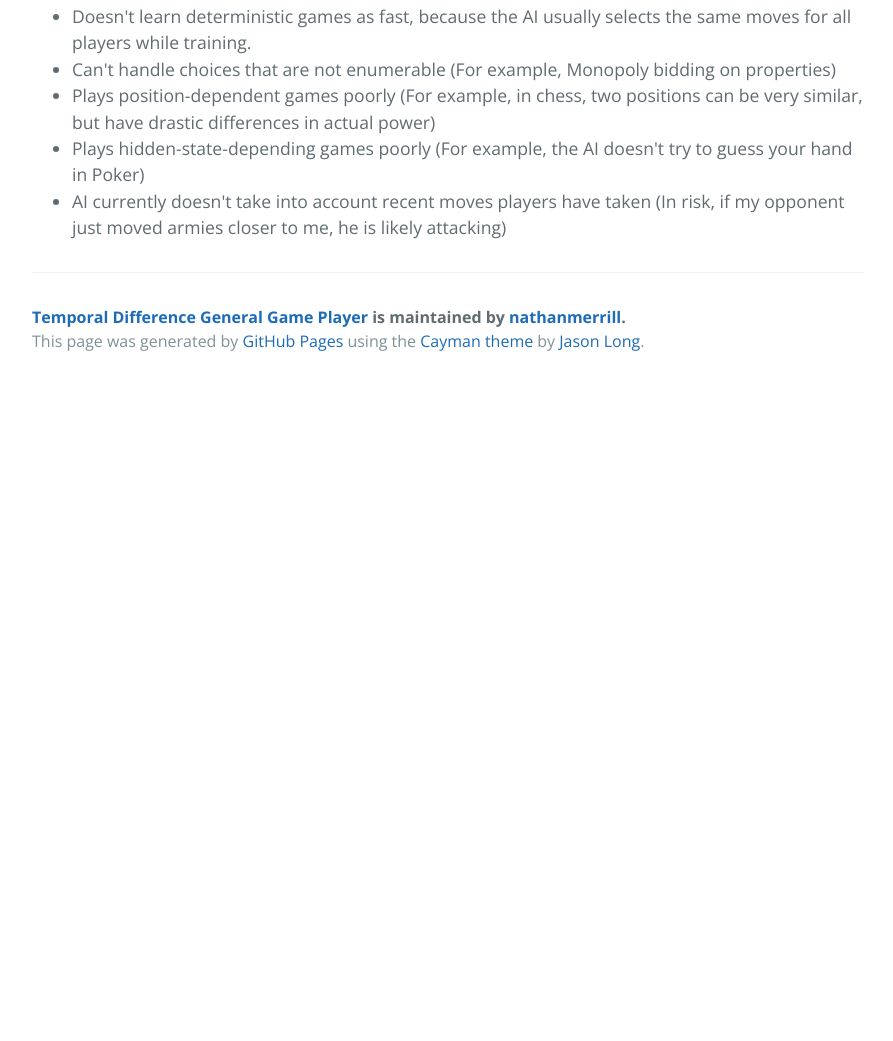
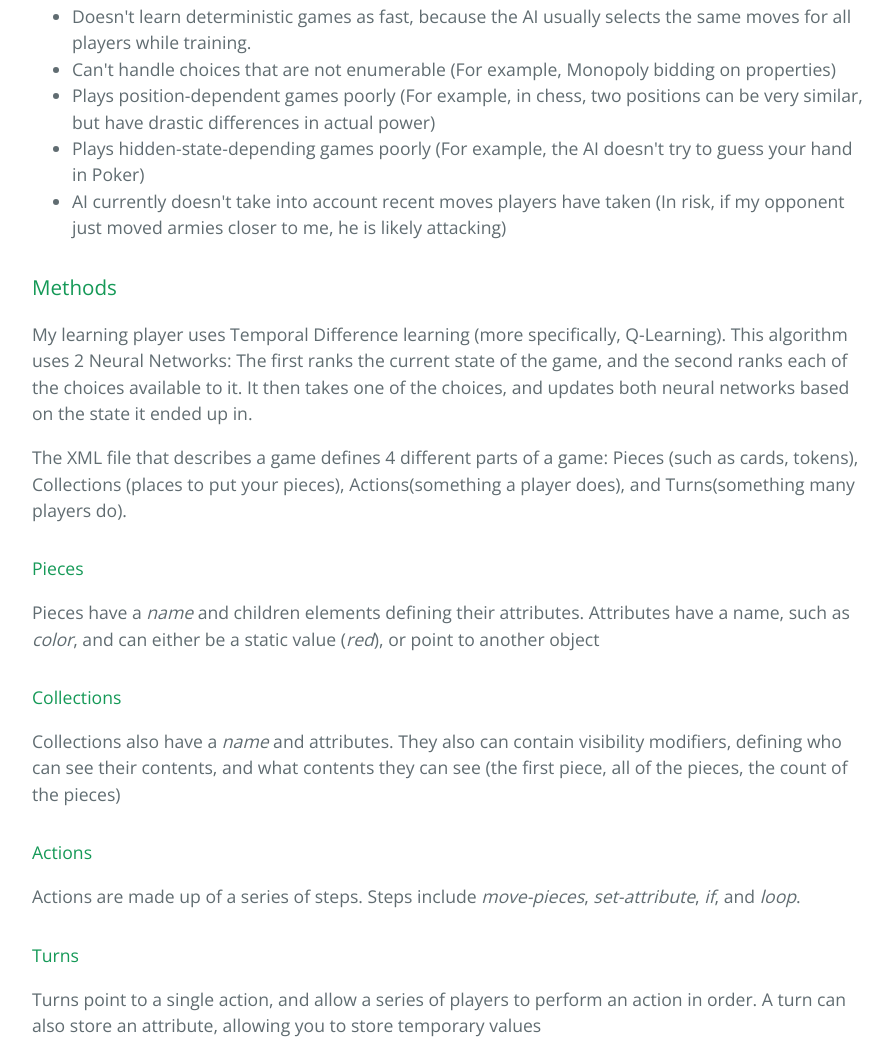
Before and after one commit to nathanmerrill/TDGGP, a plain HTML site: page index.html in a window 1280 px wide. Shown: the part 1154-2195 px from the top of the page, without its empty margins (192-1085 px from the left). Before the commit the page ends 1539 px from the top, so only its background shows below. Drawn offline with nearby package versions, Linux system fonts and the light colour scheme.

Commit message:
Update index.html

```diff
--- a/index.html
+++ b/index.html
@@ -43,6 +43,20 @@
     <li>Plays hidden-state-depending games poorly (For example, the AI doesn't try to guess your hand in Poker)</li>
     <li>AI currently doesn't take into account recent moves players have taken (In risk, if my opponent just moved armies closer to me, he is likely attacking)</li>
   </ul>
+  <h3>Methods</h3>
+  <p>My learning player uses Temporal Difference learning (more specifically, Q-Learning).  This algorithm uses 2 Neural Networks:  The first ranks the current state of the game, and the second ranks each of the choices available to it.  It then takes one of the choices, and updates both neural networks based on the state it ended up in.</p>
+  <p>The XML file that describes a game defines 4 different parts of a game: Pieces (such as cards, tokens), Collections (places to put your pieces), Actions(something a player does), and Turns(something many players do).</p>
+  <h4>Pieces</h4>
+  <p>Pieces have a <i>name</i> and children elements defining their attributes.  Attributes have a name, such as <i>color</i>, and can either be a static value (<i>red</i>), or point to another object</p>
+  <h4>Collections</h4>
+  <p>Collections also have a <i>name</i> and attributes. They also can contain visibility modifiers, defining who can see their contents, and what contents they can see (the first piece, all of the pieces, the count of the pieces)</p>
+  <h4>Actions</h4>
+  <p>Actions are made up of a series of steps.  Steps include <i>move-pieces</i>, <i>set-attribute</i>, <i>if</i>, and <i>loop</i>.</p>
+  <h4>Turns</h4>
+  <p>Turns point to a single action, and allow a series of players to perform an action in order.  A turn can also store an attribute, allowing you to store temporary values</p>
+
+
+
 
       <footer class="site-footer">
         <span class="site-footer-owner"><a href="https://github.com/nathanmerrill/TDGGP">Temporal Difference General Game Player</a> is maintained by <a href="https://github.com/nathanmerrill">nathanmerrill</a>.</span>
```
